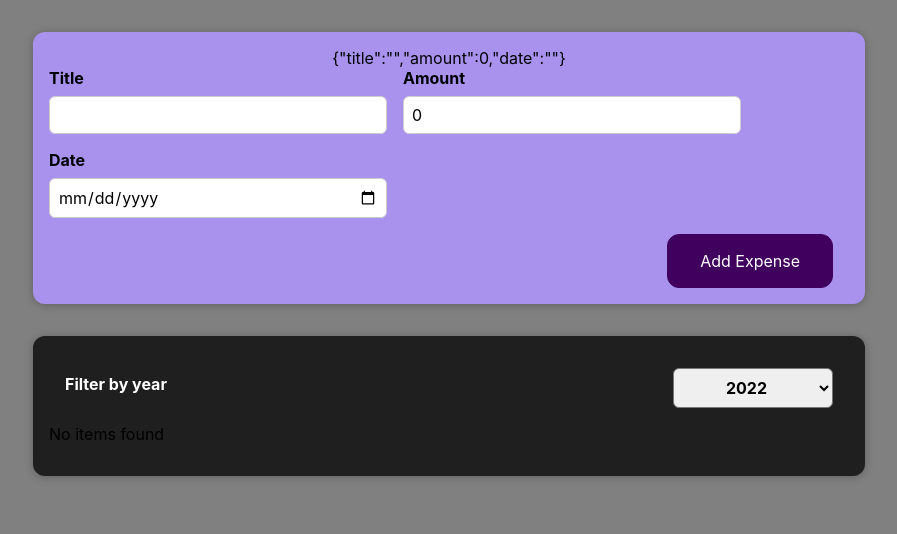
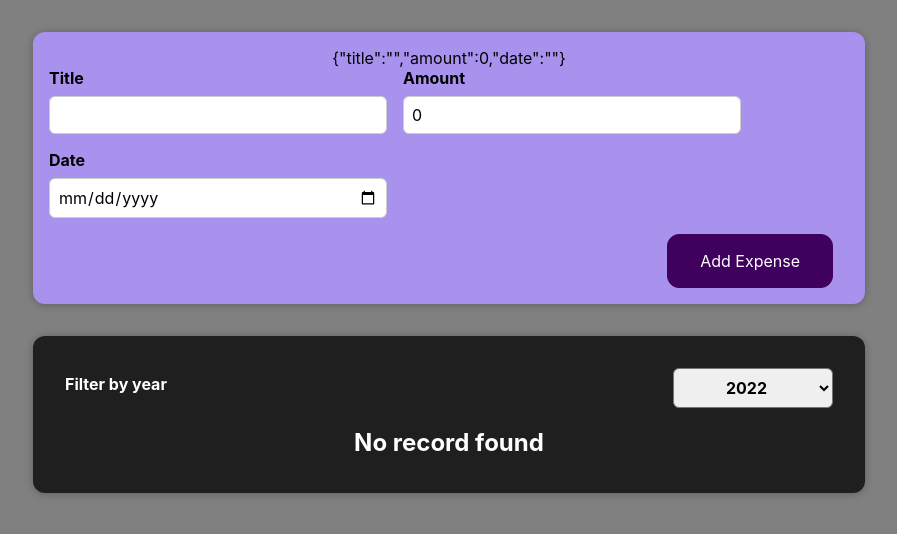
Before and after one commit to avishekdr/react-tutorial, a React (Create React App) app: page / in a window 1280 px wide. Shown: the top 534 px of the page, without its empty margins (191-1088 px from the left). Built offline with nearby package versions, Linux system fonts and the light colour scheme.

Commit message:
Conditional rendering of ExpenseItem component

```diff
--- a/src/App.js
+++ b/src/App.js
@@ -4,10 +4,10 @@ import { Expenses } from './components/Expenses/Expenses';
 import { NewExpense } from './components/NewExpense/NewExpense';
 
 const INITIAL_EXPENSES = [
-  // { id: 'e1', title: 'Toilet Paper', amount: 94.12, date: new Date(2020, 7, 14) },
-  // { id: 'e2', title: 'New TV', amount: 799.49, date: new Date(2021, 2, 12) },
-  // { id: 'e3', title: 'Car Insurance', amount: 294.67, date: new Date(2021, 2, 28) },
-  // { id: 'e4', title: 'New Desk (Wooden)', amount: 450, date: new Date(2021, 5, 12) },
+  { id: 'e1', title: 'Toilet Paper', amount: 94.12, date: new Date(2020, 7, 14) },
+  { id: 'e2', title: 'New TV', amount: 799.49, date: new Date(2021, 2, 12) },
+  { id: 'e3', title: 'Car Insurance', amount: 294.67, date: new Date(2021, 2, 28) },
+  { id: 'e4', title: 'New Desk (Wooden)', amount: 450, date: new Date(2021, 5, 12) },
 ];
 
 function App() {
--- a/src/components/Expenses/ExpenseItem.js
+++ b/src/components/Expenses/ExpenseItem.js
@@ -6,6 +6,7 @@ export function ExpenseItem(props) {
 
     const [title, setTitle] = useState(props.title), clickHandler = () => setTitle(String(Math.random()));
     return (
+        <li>
             <Card className="expense-item">
                 <ExpenseDate date={props.date} />
                 <div className="expense-item__description">
@@ -14,5 +15,6 @@ export function ExpenseItem(props) {
                     <button onClick={clickHandler}>Change</button>
                 </div>
             </Card>
+        </li>
     );
 }
--- a/src/components/Expenses/Expenses.js
+++ b/src/components/Expenses/Expenses.js
@@ -1,23 +1,18 @@
 import './Expenses.css';
 import { Card } from '../UI/Card';
-import {ExpenseItem} from './ExpenseItem';
+import { ExpensesList } from './ExpensesList';
 import { ExpenseFilter } from './ExpenseFilter';
 import { useState } from 'react';
 
 export function Expenses(props) {
     const [selectedYear, setSelectedYear] = useState('2022'),
         filterChangeHandler = year => setSelectedYear(year),
-        filteredExpense = props.items.filter(expense => { return expense.date.getFullYear().toString() === selectedYear});
+        filteredExpense = props.items.filter(expense => { return expense.date.getFullYear().toString() === selectedYear });
 
     return (
         <Card className="expenses">
             <ExpenseFilter selected={selectedYear} onChangeFilter={filterChangeHandler} />
-            {
-                filteredExpense.length === 0 ? <p>No items found</p> :
-                filteredExpense.map(item =>
-                    <ExpenseItem key={item.id} title={item.title} amount={item.amount} date={item.date} />
-                )
-            }
+            <ExpensesList items={filteredExpense} />
         </Card>
     );
 }
--- /dev/null
+++ b/src/components/Expenses/ExpensesList.css
@@ -0,0 +1,9 @@
+.expenses-list {
+    list-style: none;
+    padding: 0;
+}
+
+.expenses-list__fallback {
+    color: white;
+    text-align: center;
+}
--- /dev/null
+++ b/src/components/Expenses/ExpensesList.js
@@ -0,0 +1,17 @@
+import './ExpensesList.css';
+import { ExpenseItem } from './ExpenseItem';
+
+export function ExpensesList(props) {
+    if(props.items.length === 0) {
+        return <h2 className='expenses-list__fallback'>No record found</h2>
+    }
+    return (
+        <ul className='expenses-list'>
+            {
+                props.items.map(item =>
+                    <ExpenseItem key={item.id} title={item.title} amount={item.amount} date={item.date} />
+                )
+            }
+        </ul>
+    );
+}
```
Lines whose indentation alone changed are shown as unchanged.
